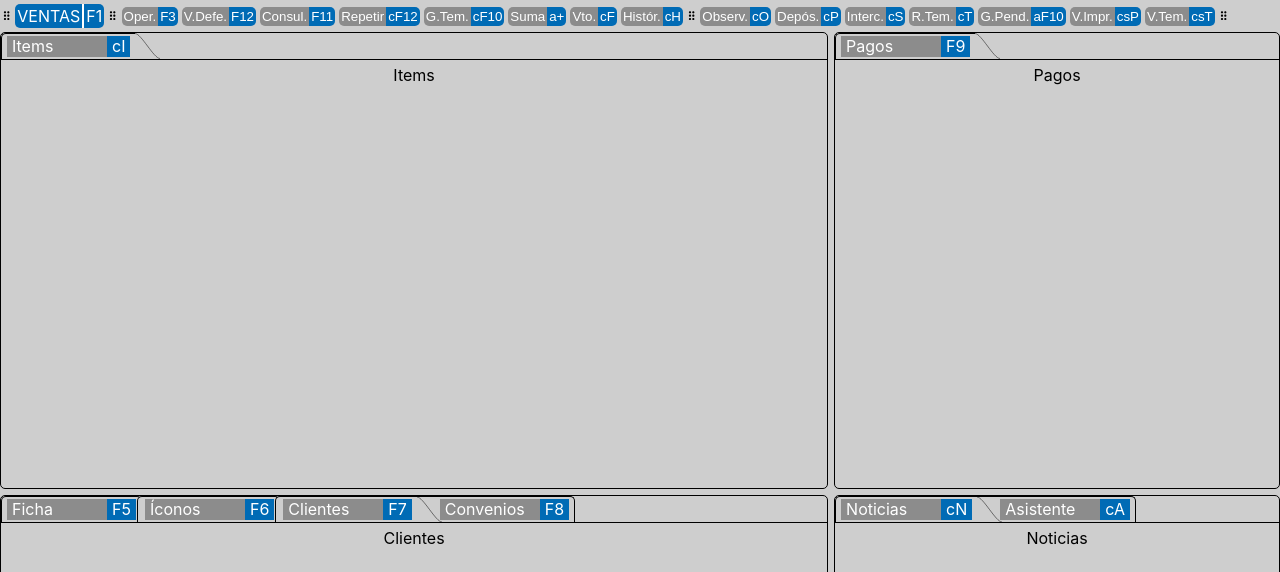
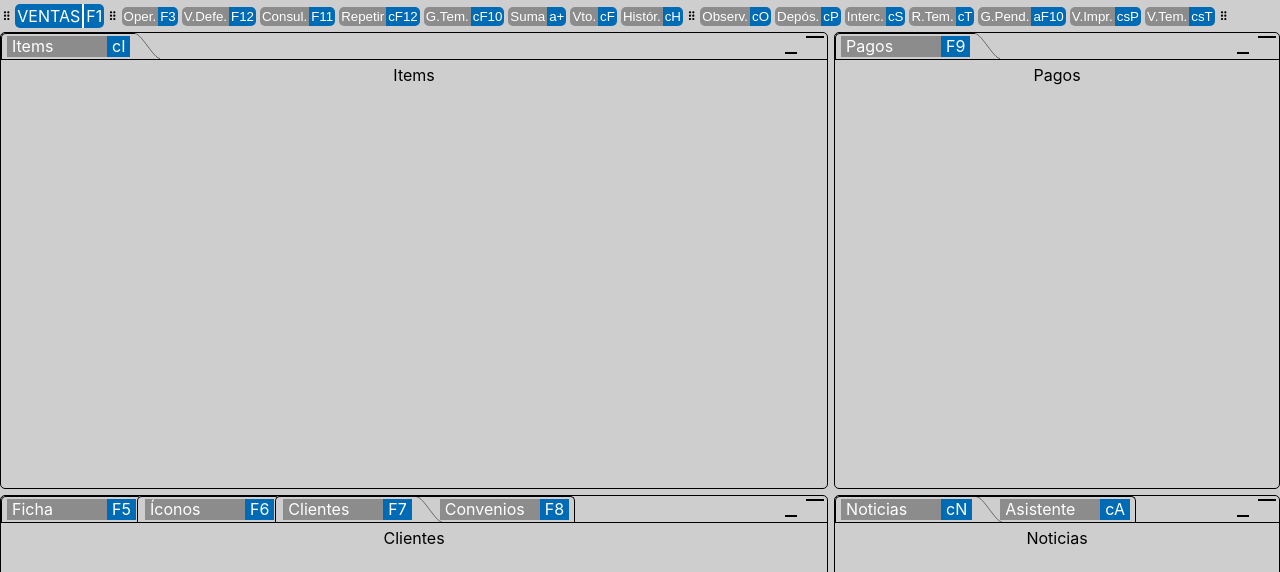
Before and after one commit to ielia/touchandsale-electron-deprecated, a React (Create React App) app: page / in a window 1280 px wide. Shown: the top 572 px of the page. Built offline with nearby package versions, Linux system fonts and the light colour scheme.

Commit message:
Fixed minor issue with findDOMNode. Added "window decorations".

```diff
--- a/src/Components/TabbedViewContainer.scss
+++ b/src/Components/TabbedViewContainer.scss
@@ -13,12 +13,15 @@
   & > .tabbed-top {
     display: flex;
     flex: 0 0 auto;
-    justify-items: flex-start;
 
     & > .tabs {
       display: flex;
+      flex: 1 1 auto;
+    }
+
+    & > .actions, & > .decorations {
+      display: flex;
       flex: 0 0 auto;
-      justify-items: flex-start;
     }
   }
 
--- a/src/Components/TabbedViewContainer.tsx
+++ b/src/Components/TabbedViewContainer.tsx
@@ -1,4 +1,8 @@
 import React, {Children, PureComponent} from 'react';
+// TODO: Change these icons
+import MaximizeIcon from '@mui/icons-material/Maximize';
+import MinimizeIcon from '@mui/icons-material/Minimize';
+import WindowIcon from '@mui/icons-material/Window';
 
 import './TabbedViewContainer.scss';
 import {ShortcutKey} from '../commons';
@@ -14,7 +18,22 @@ interface Props {
 export default class TabbedViewContainer extends PureComponent<Props> {
     constructor(props: Props) {
         super(props);
+        this.handleMaximization = this.handleMaximization.bind(this);
+        this.handleMinimization = this.handleMinimization.bind(this);
+        this.handleRestore = this.handleRestore.bind(this);
         this.handleViewSelection = this.handleViewSelection.bind(this);
+    }
+
+    handleMaximization() {
+        console.log('maximize');
+    }
+
+    handleMinimization() {
+        console.log('minimize')
+    }
+
+    handleRestore() {
+        console.log('restore');
     }
 
     handleViewSelection(viewId: string) {
@@ -27,6 +46,7 @@ export default class TabbedViewContainer extends PureComponent<Props> {
         const childrenCount = Children.count(children);
         // Horrid patch to find a child without using 'toArray' that contextualise keys:
         const indexOfSelected = Children.map(children, (child: { props: { viewId: string } }, index) => child.props.viewId === selectedViewId ? index : null).find(i => i !== null);
+        const selectedChild = children[indexOfSelected] as React.ReactElement;
         return (
             <div className="tabbed-view-container">
                 <div className="tabbed-top">
@@ -44,10 +64,15 @@ export default class TabbedViewContainer extends PureComponent<Props> {
                             />
                         )}
                     </div>
+                    <div className="actions"/>
+                    <div className="decorations">
+                        <MinimizeIcon onClick={this.handleMinimization}/>
+                        {selectedChild.props.maximized ? <WindowIcon onClick={this.handleRestore}/> : <MaximizeIcon onClick={this.handleMaximization}/>}
+                    </div>
                 </div>
                 <div className="tabbed-view-content">
                     <div className="tab-content" tabIndex={1}>
-                        {children[indexOfSelected]}
+                        {selectedChild}
                     </div>
                 </div>
             </div>
--- a/src/Components/ViewSetLayout.tsx
+++ b/src/Components/ViewSetLayout.tsx
@@ -99,6 +99,7 @@ export default class ViewSetLayout extends PureComponent<Props> {
         if (orientation) {
             const nextKey = `${currentKey}${orientation[0]}`;
             const containerRef = createRef<HTMLDivElement>();
+            const handleRef = createRef<HTMLDivElement>();
             return (
                 <div className={`layout ${orientation}`} key={nextKey} style={style} ref={containerRef}>
                     {addSeparatorElement(
@@ -107,12 +108,13 @@ export default class ViewSetLayout extends PureComponent<Props> {
                                 key={`separator-${i}`}
                                 axis={axis}
                                 handle=".layout-separator"
+                                nodeRef={handleRef}
                                 position={{x: 0, y: 0}}
                                 onStart={onStart}
                                 onDrag={onDrag.bind(null, list[i].ref, list[i + 1].ref)}
                                 onStop={onStop.bind(null, onLayoutDivisionChange, `${nextKey}${i}`, list[i].ref, list[i + 1].ref)}
                             >
-                                <div className="layout-separator"/>
+                                <div className="layout-separator" ref={handleRef}/>
                             </Draggable>
                         ),
                         subLayouts.map((subLayout, index) => this.buildTree(`${nextKey}${index}`, subLayout, keyedChildren))
```
